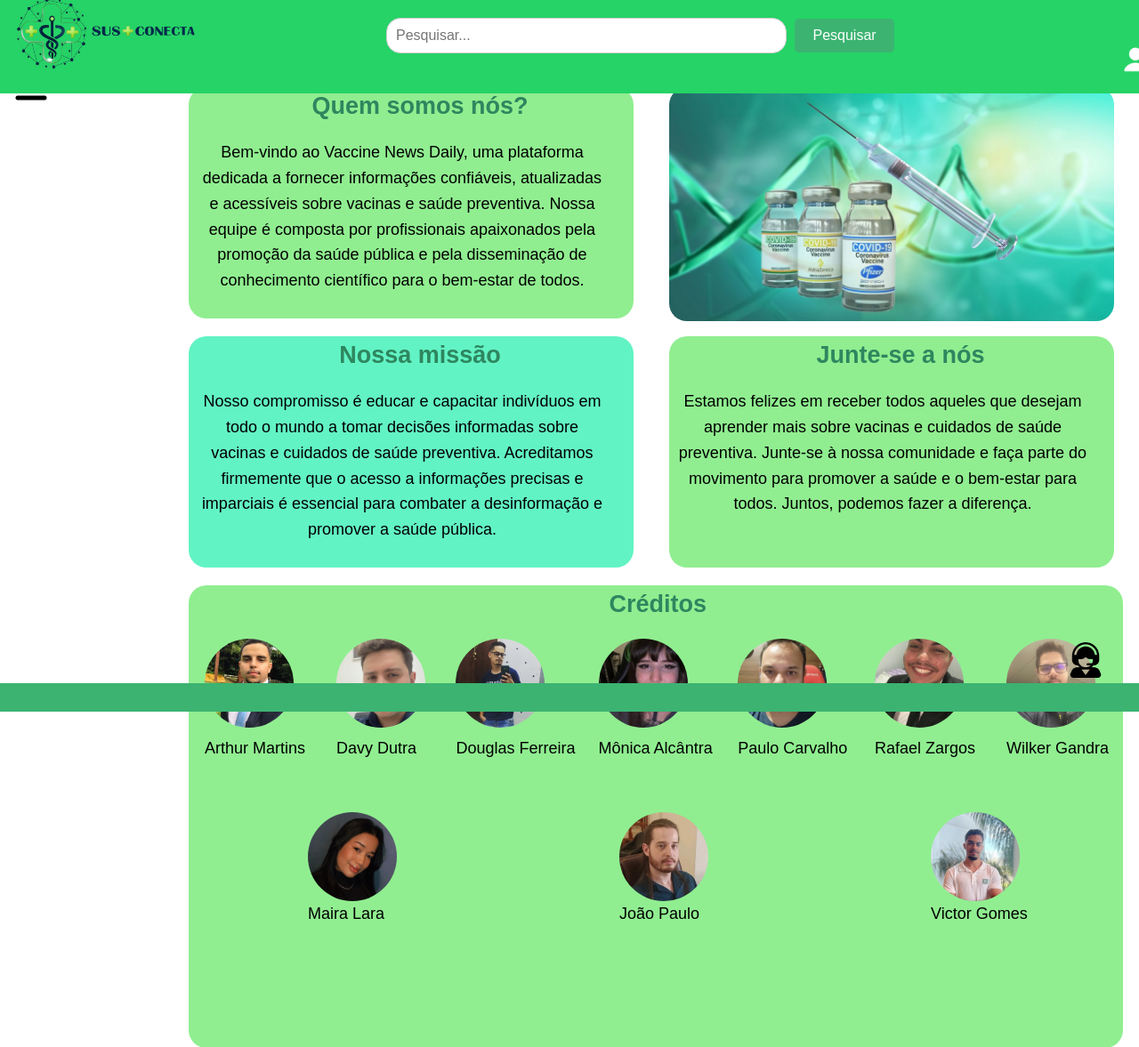
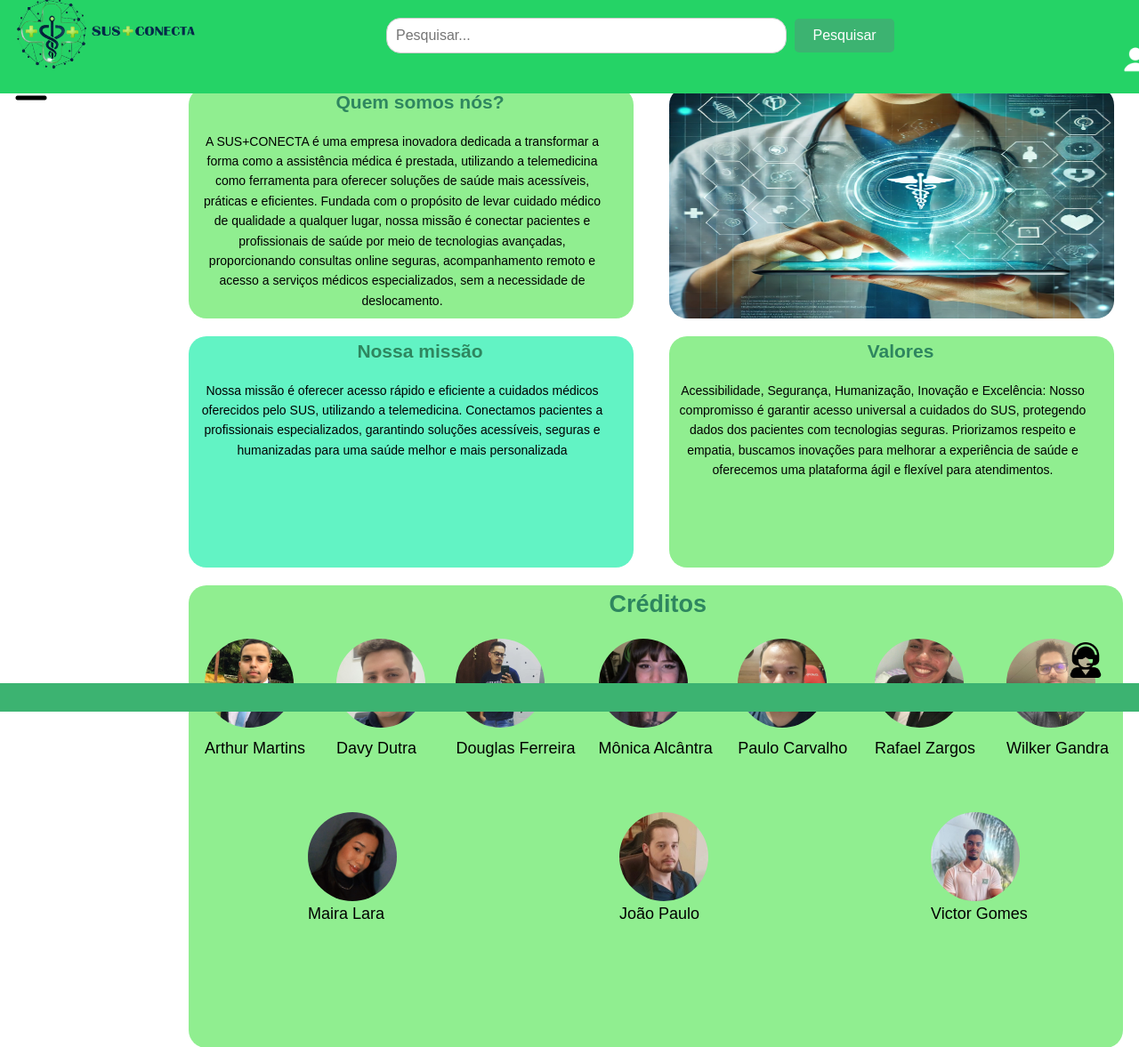
Before and after one commit to library-una-classGQS/-Vaccine-News-Daily, a Flask app: page /sobre in a window 1280 px wide. Shown: the top 1177 px of the page at 89% size. Run offline with Flask 3, Linux system fonts and the light colour scheme.

Commit message:
sobre
Alteração dos textos e da imagem da pagina sobre

```diff
--- a/static/css/estilo.css
+++ b/static/css/estilo.css
@@ -535,6 +535,7 @@ margin-left: 380px;
 .img_vacina{
   margin-left: 540px;
   width: 500px;
+  height: 260px;
   border-radius: 20px;
   position: absolute;
   margin-top: -280px;
@@ -714,6 +715,7 @@ h1 {
 .testos_sobre{
   max-width: 460px;
   margin-left: 10px;
+  font-size: 14px;
 
 }
 
--- a/templates/atendimento.html
+++ b/templates/atendimento.html
@@ -5,7 +5,7 @@
     <h1 class="title_atendimento">Atendimento online</h1>
 
     <div id="video-container">
-       <!--<video id="localVideo" autoplay muted></video> -->
+       <video id="localVideo" autoplay muted></video>
         <video id="remoteVideo" autoplay></video>
       </div>
       <button id="startButton">Iniciar Chamada</button>
--- a/templates/sobre.html
+++ b/templates/sobre.html
@@ -5,35 +5,36 @@
     <div class="quem_somos">
         <div class="testos_sobre">
             <h2>Quem somos nós?</h2>
-            <p>Bem-vindo ao Vaccine News Daily,
-                uma plataforma dedicada a fornecer informações confiáveis,
-                atualizadas e acessíveis sobre vacinas e saúde preventiva.
-                Nossa equipe é composta por profissionais apaixonados pela promoção da saúde pública e pela disseminação
-                de
-                conhecimento científico para o bem-estar de todos.
+            <p>A SUS+CONECTA é uma empresa inovadora dedicada a transformar a forma como a assistência médica é prestada,
+                 utilizando a telemedicina como ferramenta para oferecer soluções de saúde mais acessíveis, práticas e
+                  eficientes.
+                Fundada com o propósito de levar cuidado médico de qualidade a qualquer lugar, nossa missão é conectar
+                pacientes e profissionais de saúde por meio de tecnologias avançadas, proporcionando consultas online
+                seguras, acompanhamento remoto e acesso a serviços médicos especializados, sem a necessidade de
+                deslocamento.
             </p>
         </div>
     </div>
 
-    <img src="{{ url_for('static', filename='img/vacina-img.jpg' )}}" alt="" class="img_vacina">
+    <img src="{{ url_for('static', filename='img/imagem_sobre.webp' )}}" alt="" class="img_vacina">
 
     <div class="missao">
         <div class="testos_sobre">
             <h2>Nossa missão</h2>
-            <p>Nosso compromisso é educar e capacitar indivíduos em todo o mundo a tomar decisões informadas sobre
-                vacinas
-                e cuidados de saúde preventiva. Acreditamos firmemente que o acesso a informações precisas
-                e imparciais é essencial para combater a desinformação e promover a saúde pública.
+            <p>Nossa missão é oferecer acesso rápido e eficiente a cuidados médicos oferecidos pelo SUS,
+                 utilizando a telemedicina. Conectamos pacientes a profissionais especializados,
+                 garantindo soluções acessíveis, seguras e humanizadas para uma saúde melhor e mais personalizada
             </p>
         </div>
     </div>
 
     <div class="juntar-se">
         <div class="testos_sobre">
-            <h2>Junte-se a nós</h2>
-            <p>Estamos felizes em receber todos aqueles que desejam aprender mais sobre vacinas
-                e cuidados de saúde preventiva. Junte-se à nossa comunidade e faça parte do movimento
-                para promover a saúde e o bem-estar para todos. Juntos, podemos fazer a diferença.
+            <h2>Valores</h2>
+            <p>Acessibilidade, Segurança, Humanização, Inovação e Excelência: Nosso compromisso é garantir acesso
+                universal a cuidados do SUS, protegendo dados dos pacientes com tecnologias seguras. Priorizamos
+                respeito e empatia, buscamos inovações para melhorar a experiência de saúde e oferecemos uma plataforma
+                 ágil e flexível para atendimentos.
             </p>
         </div>
     </div>
```
Also changed, not shown: static/img/imagem_sobre.webp (added).
